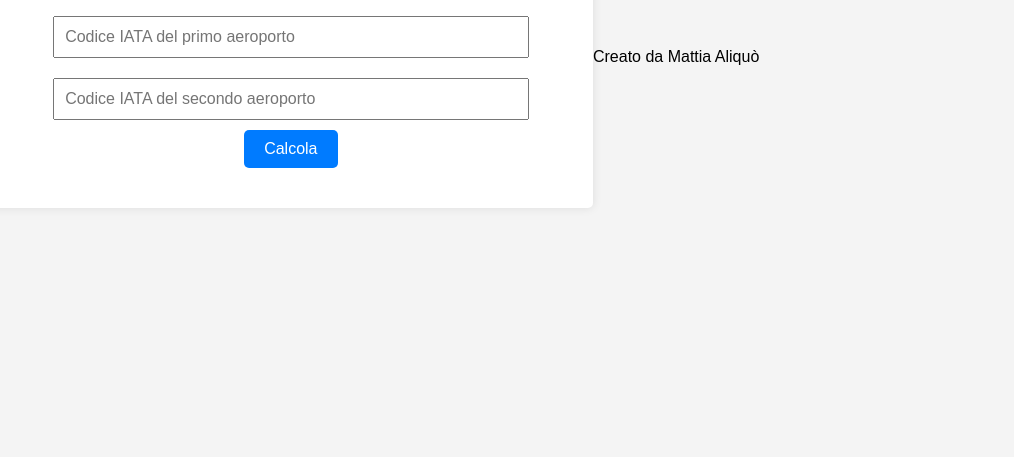
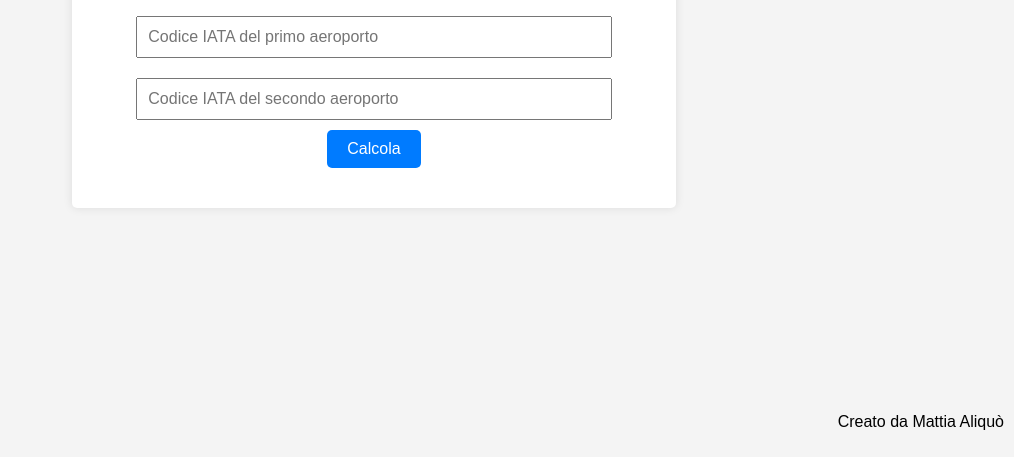
Before and after one commit to mattiaaliquo/airport-distance-calculator, a plain HTML site: page index.html in a window 1280 px wide. Shown: the part 343-800 px from the top of the page, without its empty margins (266-1280 px from the left). Drawn offline with Linux system fonts and the light colour scheme.

Commit message:
Update style.css

```diff
--- a/style.css
+++ b/style.css
@@ -37,3 +37,9 @@ button:hover {
     margin-top: 20px;
     font-size: 18px;
 }
+footer {
+    position: absolute;
+    bottom: 0;
+    right: 0;
+    padding: 10px;
+}
```
